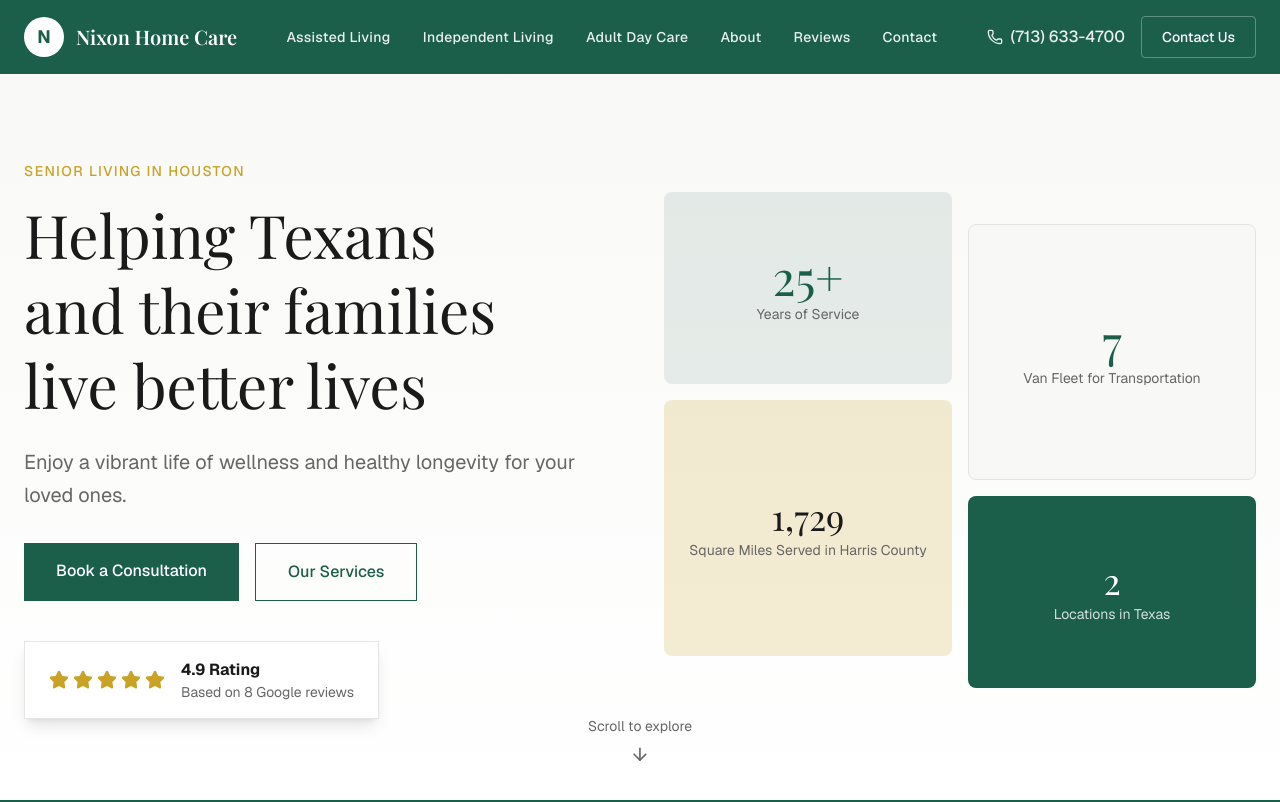
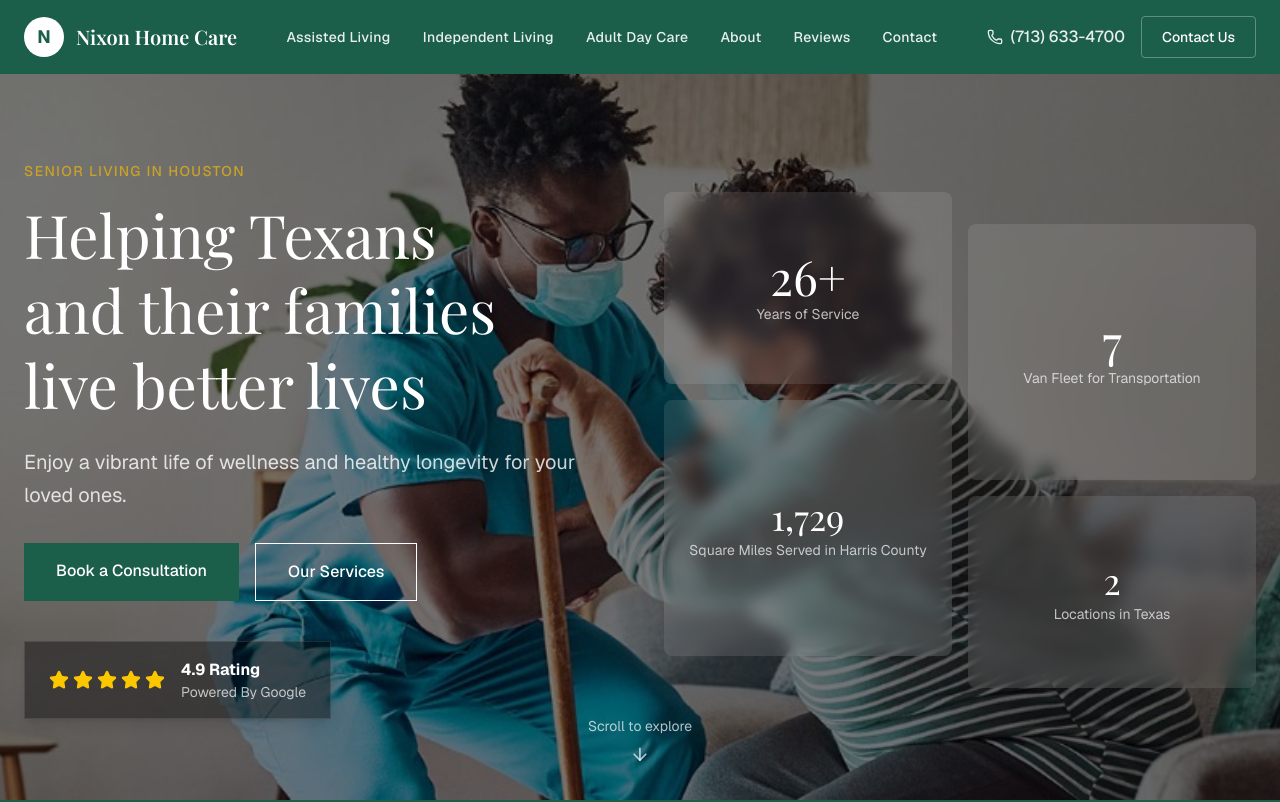
Before and after one commit to alexferrell4/nixon-homecare, a Next.js app: page / in a window 1280 px wide. Shown: the top 802 px of the page. Built offline with nearby package versions, Linux system fonts and the light colour scheme; a web font is replaced by a local one.

Commit message:
8th commit

```diff
--- a/src/components/AdditionalServices.tsx
+++ b/src/components/AdditionalServices.tsx
@@ -56,7 +56,7 @@
                 {service.description}
               </p>
 
-              {/* ✅ ONLY CHANGE: Donate button added */}
+              {/* Donate button added */}
               {service.title === "Donate to Nixon Home Care" && (
                 <div className="mt-6">
                   <a
--- a/src/components/Contact.tsx
+++ b/src/components/Contact.tsx
@@ -55,7 +55,7 @@
           </p>
         </motion.div>
 
-        {/* ✅ ONLY CHANGE: spacing adjusted (removed -mt-2 and tightened spacing) */}
+        {/* Contact Form*/}
         <div className="text-center mb-10">
           <a
             href="https://form.jotform.com/261345855942061"
--- a/src/components/Hero.tsx
+++ b/src/components/Hero.tsx
@@ -6,11 +6,25 @@
 export default function Hero() {
   return (
     <section className="relative min-h-screen flex items-center justify-center pt-20 overflow-hidden">
-      {/* Background Pattern */}
-      <div className="absolute inset-0 bg-gradient-to-b from-secondary to-background" />
 
-      <div className="relative z-10 max-w-7xl mx-auto px-6 py-20">
+      {/* Background Image */}
+      <div
+        className="absolute inset-0 z-0"
+        style={{
+          backgroundImage: "url('/hero-bg.jpg')",
+          backgroundSize: "cover",
+          backgroundPosition: "center",
+          backgroundRepeat: "no-repeat",
+        }}
+      />
+
+      {/* Dark Overlay */}
+      <div className="absolute inset-0 z-10 bg-black/50" />
+
+      {/* Content */}
+      <div className="relative z-20 max-w-7xl mx-auto px-6 py-20">
         <div className="grid lg:grid-cols-2 gap-12 items-center">
+
           <motion.div
             initial={{ opacity: 0, y: 30 }}
             animate={{ opacity: 1, y: 0 }}
@@ -26,11 +40,11 @@
               Senior Living in Houston
             </motion.p>
 
-            <h1 className="text-4xl md:text-5xl lg:text-6xl font-normal text-foreground leading-tight mb-6 font-serif text-balance">
+            <h1 className="text-4xl md:text-5xl lg:text-6xl font-normal text-white leading-tight mb-6 font-serif text-balance">
               Helping Texans and their families live better lives
             </h1>
 
-            <p className="text-lg md:text-xl text-muted-foreground mb-8 max-w-xl mx-auto lg:mx-0 leading-relaxed">
+            <p className="text-lg md:text-xl text-white/80 mb-8 max-w-xl mx-auto lg:mx-0 leading-relaxed">
               Enjoy a vibrant life of wellness and healthy longevity for your loved ones.
             </p>
 
@@ -43,11 +57,12 @@
               >
                 Book a Consultation
               </motion.a>
+
               <motion.a
                 whileHover={{ scale: 1.02 }}
                 whileTap={{ scale: 0.98 }}
                 href="#services"
-                className="px-8 py-4 border border-primary text-primary font-medium hover:bg-primary hover:text-primary-foreground transition-colors text-center"
+                className="px-8 py-4 border border-white text-white font-medium hover:bg-white hover:text-black transition-colors text-center"
               >
                 Our Services
               </motion.a>
@@ -58,16 +73,16 @@
               initial={{ opacity: 0, y: 20 }}
               animate={{ opacity: 1, y: 0 }}
               transition={{ delay: 0.6 }}
-              className="mt-10 inline-flex items-center gap-4 bg-card px-6 py-4 shadow-lg border border-border"
+              className="mt-10 inline-flex items-center gap-4 bg-black/40 px-6 py-4 shadow-lg border border-white/10"
             >
               <div className="flex items-center gap-1">
                 {[...Array(5)].map((_, i) => (
-                  <Star key={i} className="w-5 h-5 fill-accent text-accent" />
+                  <Star key={i} className="w-5 h-5 fill-yellow-400 text-yellow-400" />
                 ))}
               </div>
               <div className="text-left">
-                <p className="font-bold text-foreground">4.9 Rating</p>
-                <p className="text-sm text-muted-foreground">Based on 8 Google reviews</p>
+                <p className="font-bold text-white">4.9 Rating</p>
+                <p className="text-sm text-white/70">Powered By Google</p>
               </div>
             </motion.div>
           </motion.div>
@@ -81,30 +96,35 @@
           >
             <div className="grid grid-cols-2 gap-4">
               <div className="space-y-4">
-                <div className="h-48 bg-primary/10 rounded-lg flex items-center justify-center overflow-hidden">
+                <div className="h-48 bg-white/10 rounded-lg flex items-center justify-center overflow-hidden backdrop-blur">
                   <div className="text-center p-6">
-                    <p className="text-5xl font-normal text-primary font-serif">25+</p>
-                    <p className="text-sm text-muted-foreground mt-1">Years of Service</p>
+                    <p className="text-5xl font-normal text-white font-serif">26+</p>
+                    <p className="text-sm text-white/70 mt-1">Years of Service</p>
                   </div>
                 </div>
-                <div className="h-64 bg-accent/20 rounded-lg flex items-center justify-center overflow-hidden">
+
+                <div className="h-64 bg-white/10 rounded-lg flex items-center justify-center overflow-hidden backdrop-blur">
                   <div className="text-center p-6">
-                    <p className="text-4xl font-normal text-foreground font-serif">1,729</p>
-                    <p className="text-sm text-muted-foreground mt-1">Square Miles Served in Harris County</p>
+                    <p className="text-4xl font-normal text-white font-serif">1,729</p>
+                    <p className="text-sm text-white/70 mt-1">
+                      Square Miles Served in Harris County
+                    </p>
                   </div>
                 </div>
               </div>
+
               <div className="space-y-4 pt-8">
-                <div className="h-64 bg-secondary rounded-lg flex items-center justify-center overflow-hidden border border-border">
+                <div className="h-64 bg-white/10 rounded-lg flex items-center justify-center overflow-hidden backdrop-blur">
                   <div className="text-center p-6">
-                    <p className="text-5xl font-normal text-primary font-serif">7</p>
-                    <p className="text-sm text-muted-foreground mt-1">Van Fleet for Transportation</p>
+                    <p className="text-5xl font-normal text-white font-serif">7</p>
+                    <p className="text-sm text-white/70 mt-1">Van Fleet for Transportation</p>
                   </div>
                 </div>
-                <div className="h-48 bg-primary rounded-lg flex items-center justify-center overflow-hidden">
+
+                <div className="h-48 bg-white/10 rounded-lg flex items-center justify-center overflow-hidden backdrop-blur">
                   <div className="text-center p-6">
-                    <p className="text-4xl font-normal text-primary-foreground font-serif">2</p>
-                    <p className="text-sm text-primary-foreground/80 mt-1">Locations in Texas</p>
+                    <p className="text-4xl font-normal text-white font-serif">2</p>
+                    <p className="text-sm text-white/70 mt-1">Locations in Texas</p>
                   </div>
                 </div>
               </div>
@@ -122,7 +142,7 @@
           <motion.div
             animate={{ y: [0, 8, 0] }}
             transition={{ repeat: Infinity, duration: 1.5 }}
-            className="flex flex-col items-center gap-2 text-muted-foreground"
+            className="flex flex-col items-center gap-2 text-white/70"
           >
             <span className="text-sm">Scroll to explore</span>
             <ArrowDown className="w-5 h-5" />
--- a/src/components/Reviews.tsx
+++ b/src/components/Reviews.tsx
@@ -98,7 +98,6 @@
               </div>
               <div>
                 <p className="font-bold text-2xl text-foreground">4.9</p>
-                <p className="text-sm text-muted-foreground">Based on 8 Google reviews</p>
               </div>
             </div>
             <p className="text-sm text-muted-foreground">powered by Google</p>
```
Also changed, not shown: public/hero-bg.jpg (added).
